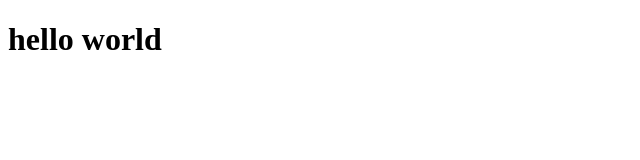
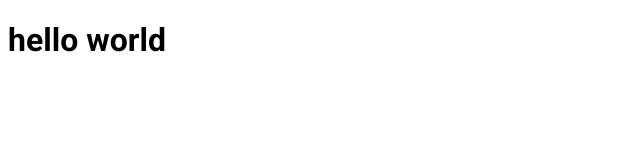
Before and after one commit to ponqueli/ignews, a Next.js app: page / in a window 1280 px wide. Shown: the top 160 px of the page, without its empty margins (0-640 px from the left). Built offline with nearby package versions, Linux system fonts and the light colour scheme.

Commit message:
adding _document file to add the font roboto

```diff
--- a/package.json
+++ b/package.json
@@ -11,7 +11,8 @@
   "dependencies": {
     "next": "12.2.2",
     "react": "18.2.0",
-    "react-dom": "18.2.0"
+    "react-dom": "18.2.0",
+    "sass": "^1.53.0"
   },
   "devDependencies": {
     "@types/node": "^18.0.6",
--- /dev/null
+++ b/src/pages/_document.tsx
@@ -0,0 +1,19 @@
+import Document, { Html, Head, Main, NextScript } from "next/document";
+
+export default class MyDocument extends Document{
+  render(){
+    return(
+      <Html>
+        <Head>
+          <link rel="preconnect" href="https://fonts.googleapis.com" />
+          <link href="https://fonts.googleapis.com/css2?family=Poppins:wght@400;600&family=Roboto:wght@400;700;900&display=swap" rel="stylesheet" />
+          <title>ig news</title>
+        </Head>
+        <body>
+          <Main />
+          <NextScript />
+        </body>
+      </Html>
+    )
+  }
+}
--- a/src/pages/index.tsx
+++ b/src/pages/index.tsx
@@ -1,5 +1,7 @@
+import styles from "../styles/home.module.scss";
+
 export default function Home() {
   return (
-    <h1>hello world</h1>
+    <h1 className={styles.title}>hello world</h1>
   )
 }
--- /dev/null
+++ b/src/styles/home.module.scss
@@ -0,0 +1,3 @@
+.title{
+  font-family: 'Roboto';
+}
```
